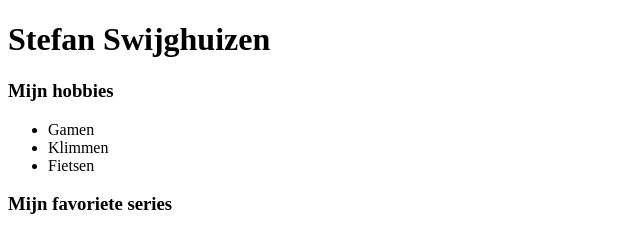
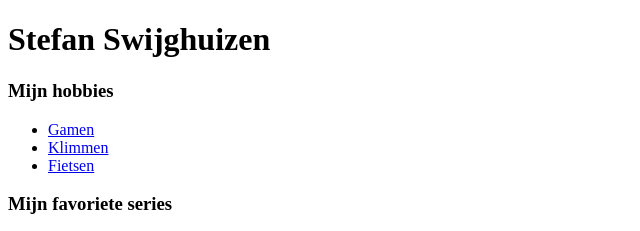
Before and after one commit to geomastergaming/Wat-weet-wikipedia-dc20edc3, a plain HTML site: page index.html in a window 1280 px wide. Shown: the top 231 px of the page, without its empty margins (0-640 px from the left). Drawn offline with Linux system fonts and the light colour scheme.

Commit message:
Uitwerking van de exercise

```diff
--- a/index.html
+++ b/index.html
@@ -9,9 +9,9 @@
     <h1>Stefan Swijghuizen</h1>
     <h3>Mijn hobbies</h3>
     <ul>
-        <li>Gamen</li>
-        <li>Klimmen</li>
-        <li>Fietsen</li>
+        <li><a href="https://nl.wikipedia.org/wiki/Computerspel/">Gamen</a></li>
+        <li><a href="https://nl.wikipedia.org/wiki/Boulderen/">Klimmen</a></li>
+        <li><a href="https://nl.wikipedia.org/wiki/Fietsverkeer/">Fietsen</a></li>
     </ul>
     <h3>Mijn favoriete series</h3>
     <ol>
```
